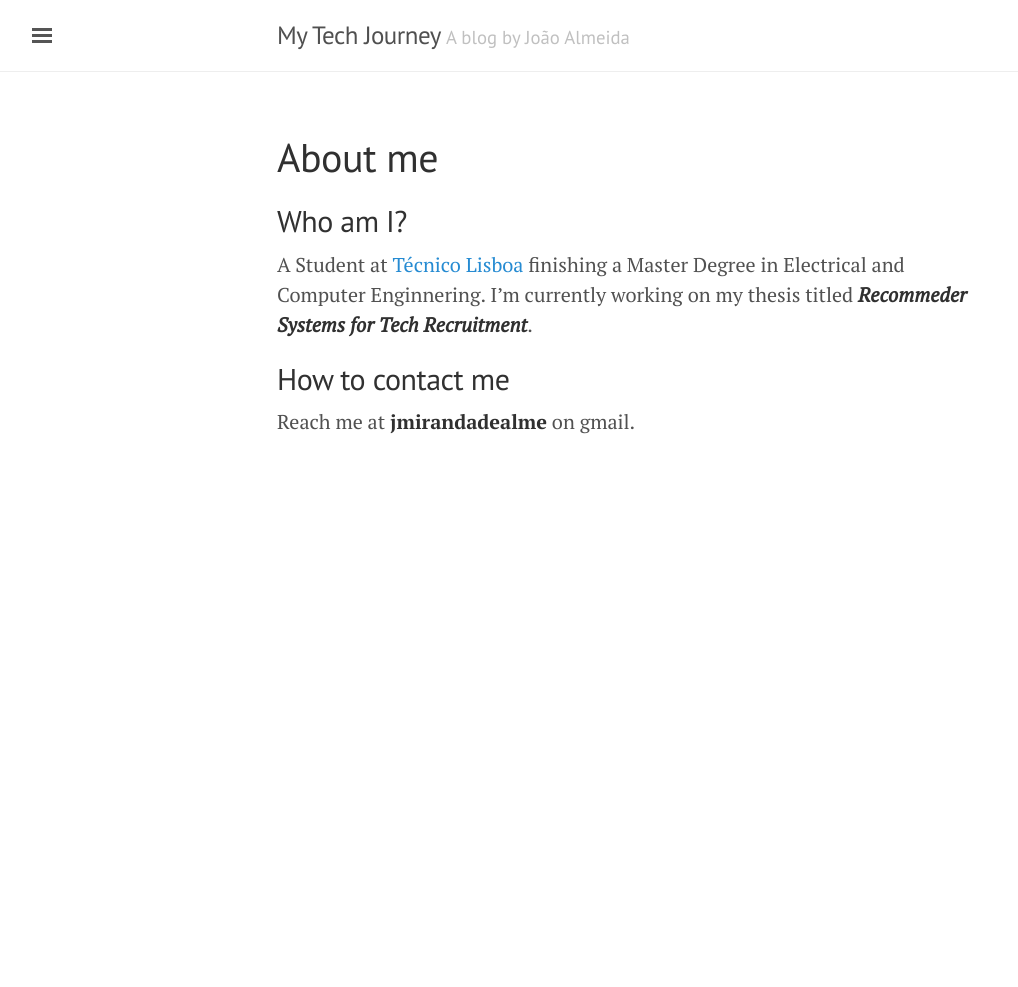
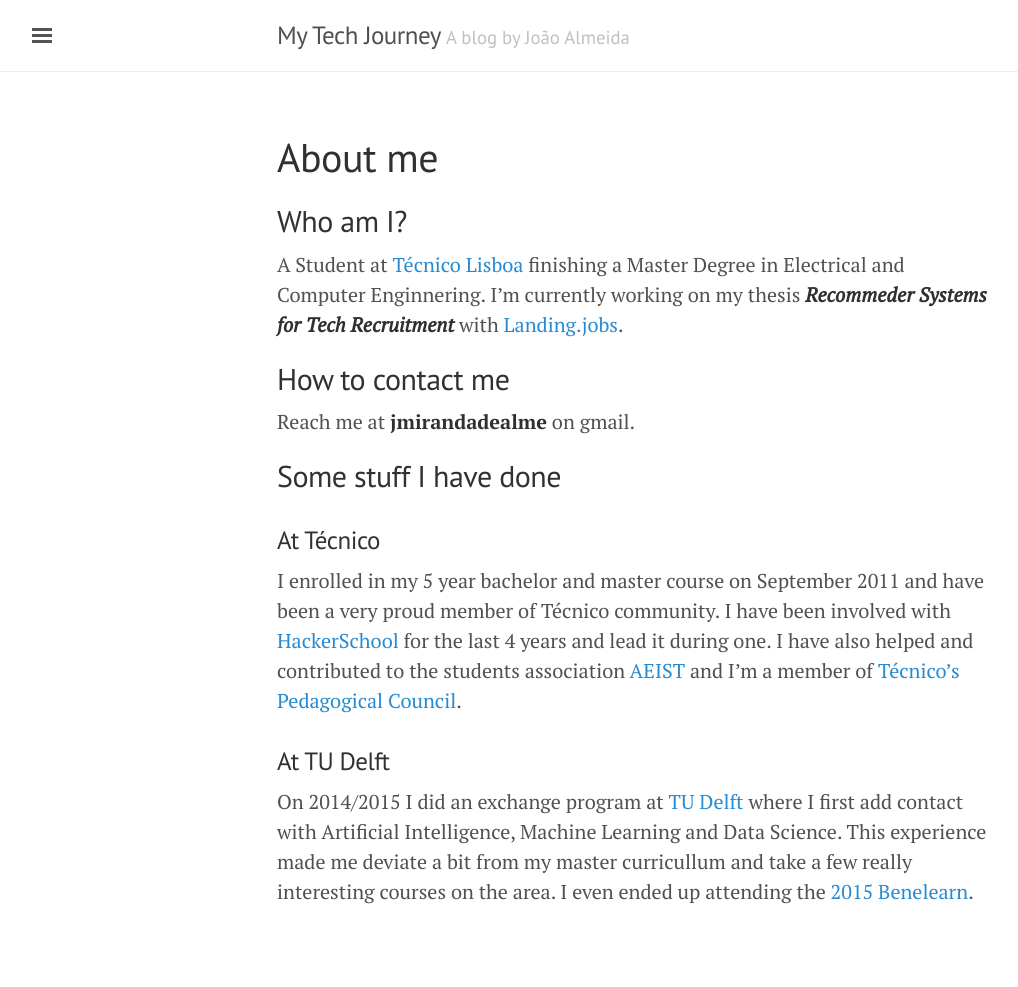
Before and after one commit to Joao-M-Almeida/Joao-M-Almeida.github.io, a Jekyll site: the page built from about.md, in a window 1280 px wide. Shown: the whole page, without its empty margins (3-1021 px from the left). Built offline with Jekyll 4.4.1, drawn with Linux system fonts in a browser that asks for light colours; before the commit the page ends 900 px from its top, so only the background shows below that.

Commit message:
Updated about with info aabout IST and TUDelft

```diff
--- a/about.md
+++ b/about.md
@@ -5,9 +5,19 @@
 
 ## Who am I?
 
-A Student at [Técnico Lisboa](http://tecnico.ulisboa.pt) finishing a Master Degree in Electrical and Computer Enginnering. I'm currently working on my thesis titled **_Recommeder Systems for Tech Recruitment_**.
+A Student at [Técnico Lisboa](http://tecnico.ulisboa.pt) finishing a Master Degree in Electrical and Computer Enginnering. I'm currently working on my thesis **_Recommeder Systems for Tech Recruitment_** with [Landing.jobs](http://landing.jobs).
 
 
 ## How to contact me
 
 Reach me at __jmirandadealme__ on gmail.
+
+## Some stuff I have done
+
+### At Técnico
+
+I enrolled in my 5 year bachelor and master course on September 2011 and have been a very proud member of Técnico community. I have been involved with [HackerSchool](http://hackerschool.io) for the last 4 years and lead it during one. I have also helped and contributed to the students association [AEIST](http://www.aeist.pt/) and I'm a member of [Técnico's Pedagogical Council](http://conselhopedagogico.tecnico.ulisboa.pt/).
+
+### At TU Delft
+
+On 2014/2015 I did an exchange program at [TU Delft](http://tudelft.nl) where I first add contact with Artificial Intelligence, Machine Learning and Data Science. This experience made me deviate a bit from my master curricullum and take a few really interesting courses on the area. I even ended up attending the [2015 Benelearn](http://www.benelearn2015.nl/).
```
